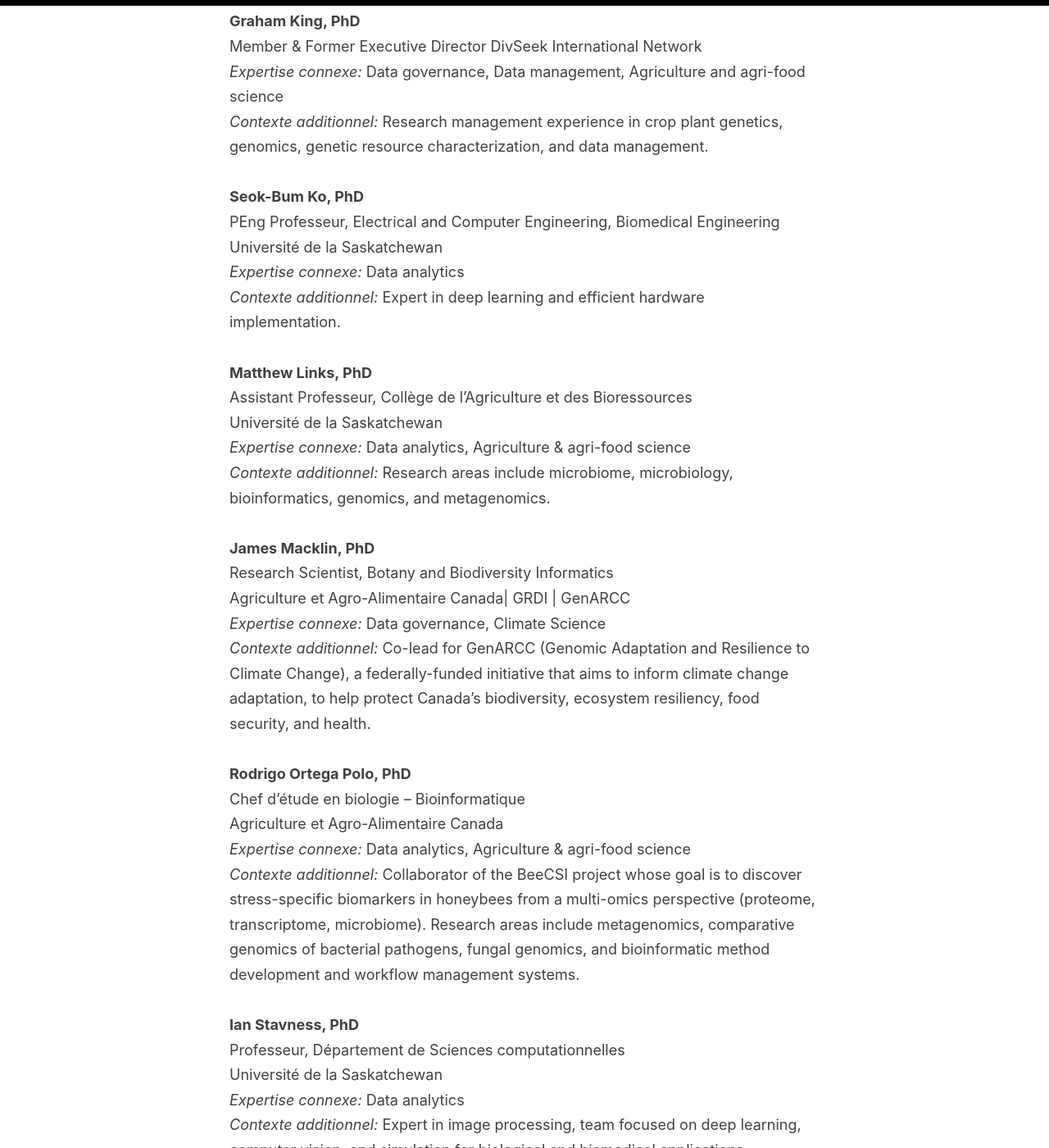
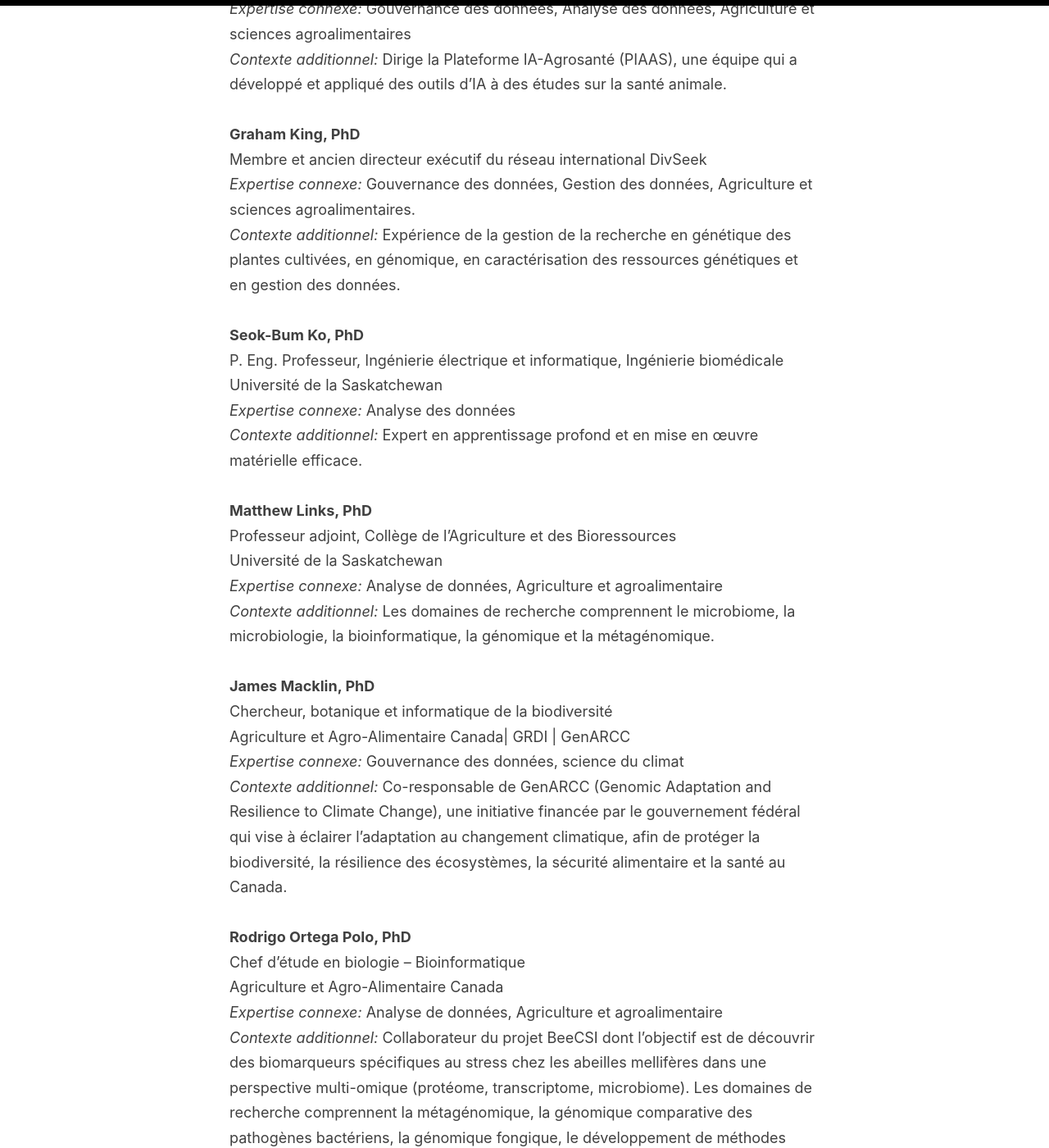
Before and after one commit to ClimateSmartAg/ClimateSmartAg-website-fr, a Jekyll site: the page built from _pages/collaborators.md, in a window 1280 px wide and 1400 px high, scrolled down 2654 px. Shown: the whole window at 82% size. Built offline with Jekyll 4.4.1, drawn with Linux system fonts in a browser that asks for light colours; some of the changed text lies outside the part shown.

Commit message:
Update collaborators.md

```diff
--- a/_pages/collaborators.md
+++ b/_pages/collaborators.md
@@ -10,110 +10,94 @@
 Professeur, Département de Génétique humaine<br>
 Université McGill<br>
 _Expertise connexe:_ Gouvernance des données, Gestion des données<br>
-_Contexte additionnel_ A travaillé dans le cadre du projet CanCOGeN VirusSeq pour soutenir le partage des données génomiques virales à l'échelle du Canada. Compréhension approfondie des principes des données FAIR et de la science ouverte. Membre de SecureData4Health.
-<br>
+_Contexte additionnel_ A travaillé dans le cadre du projet CanCOGeN VirusSeq pour soutenir le partage des données génomiques virales à l'échelle du Canada. Compréhension approfondie des principes des données FAIR et de la science ouverte. Membre de SecureData4Health.<br>
 <br>
 **Philippe Després, PhD**<br>
 Professeur, Département de Physique, Génie physique et Optique<br>
 Université Laval<br>
 _Expertise connexe:_ Gouvernance des données, Gestion des données, Analyse des données<br>
-_Contexte additionnel:_ Compréhension approfondie des principes FAIR en matière de données et de science ouverte. Membre de l'Alliance pour la recherche numérique au Canada.
-<br>
+_Contexte additionnel:_ Compréhension approfondie des principes FAIR en matière de données et de science ouverte. Membre de l'Alliance pour la recherche numérique au Canada.<br>
 <br>
 **Laurette Dubé, PhD**<br>
 Professeur Émérite<br>
 Université McGill<br>
 _Expertise connexe:_ Agriculture et sciences agroalimentaires<br>
-_Contexte additionnel:_ Etudie les problèmes sociaux complexes par le biais de la recherche sur la convergence.
-<br>
+_Contexte additionnel:_ Etudie les problèmes sociaux complexes par le biais de la recherche sur la convergence.<br>
 <br>
 **Emma Griffiths, PhD**<br>
 Conservateur en chef, Centre de génomique des maladies infectieuses et One Health<br>
 Université Simon Fraser<br>
 _Expertise connexe:_ Gouvernance des données<br>
-_Contexte additionnel:_ Travaille dans le cadre du projet CanCOGeN VirusSeq pour soutenir le partage des données génomiques virales à l'échelle du Canada.
-
+_Contexte additionnel:_ Travaille dans le cadre du projet CanCOGeN VirusSeq pour soutenir le partage des données génomiques virales à l'échelle du Canada.<br>
+<br>
 **Lewis Lukens, PhD**<br>
-Professeur, Département d'agriculture végétale<<br>
+Professeur, Département d'agriculture végétale<br>
 Université de Guelph<br>
 _Expertise connexe:_ Agriculture et sciences agroalimentaires<br>
-_Contexte additionnel:_ L'accent est mis sur le maïs et d'autres espèces végétales, en utilisant la bioinformatique et la génomique quantitative.
-<br>
+_Contexte additionnel:_ L'accent est mis sur le maïs et d'autres espèces végétales, en utilisant la bioinformatique et la génomique quantitative.<br>
 <br>
 **Ghader Manafiazar, PhD**<br>
-Assistant Professeur, Département de Sciences animales et aquaculture<br>
+Professeur adjoint, Département de Sciences animales et aquaculture<br>
 Université Dalhousie<br>
 _Expertise connexe:_ Agriculture et agroalimentaire, Science du climat<br>
-_Contexte additionnel:_ Expert in feed efficiency, GHG emissions, and resilience traits in livestock production systems.
-<br>
+_Contexte additionnel:_ Expert en efficacité alimentaire, en émissions de gaz à effet de serre et en traits de résilience dans les systèmes de production animale.<br>
 <br>
 **Athanasios Zovoilis, PhD**<br>
 Professeur associé, Département de biochimie et de génétique médicale<br>
 Université du Manitoba<br>
 _Expertise connexe:_ Analyse des données<br>
-_Contexte additionnel:_ Expert en biologie de l'ARN, dirige le réseau de bioinformatique de l'Alberta (BioNet).
-<br>
+_Contexte additionnel:_ Expert en biologie de l'ARN, dirige le réseau de bioinformatique de l'Alberta (BioNet).<br>
 <br>
 ## Collaborateurs
-
 **Michelle Brazas, PhD**<br>
 Directeur, Institut de recherche sur le cancer de l'Ontario<br>
-Scientific Director Bioinformatics.ca Canadian Bioinformatics Workshops<br>
-_Expertise connexe:_ Education & training<br>
-_Contexte additionnel:_ Establishing the Canadian Bioinformatics, Computational Biology, and Health Data Sciences Training & Community Platform
-<br>
+Directeur scientifique Bioinformatics.ca Ateliers canadiens de bio-informatique<br>
+_Expertise connexe:_ Éducation et formation<br>
+_Contexte additionnel:_ Mise en place de la plateforme canadienne de formation et de communauté en bioinformatique, biologie computationnelle et sciences des données de santé.<br>
 <br>
 **Melanie Courtot, PhD**<br>
-Assistant Professeur, Ontario Institute for Cancer Research<br>
+Professeur adjoint, Institut de recherche sur le cancer de l'Ontario<br>
 Université de Toronto<br>
-_Related expertise:_ Data governance, Data management<br>
-_Contexte additionnel:_ Former operations committee member of OBO Foundry, team develops software, databases, and other necessary components to store, organize, and compute over large and complex datasets. Worked as part of the CanCOGeN VirusSeq project to support Canada-wide viral genomics data sharing.
-<br>
+_Related expertise:_ Gouvernance des données, Gestion des données<br>
+_Contexte additionnel:_ Ancien membre du comité des opérations de l'OBO Foundry, l'équipe développe des logiciels, des bases de données et d'autres composants nécessaires pour stocker, organiser et calculer sur des ensembles de données complexes et de grande taille. A travaillé dans le cadre du projet CanCOGeN VirusSeq pour soutenir le partage des données génomiques virales à l'échelle du Canada.<br>
 <br>
 **Pablo Valdes Donoso, DVM, PhD**<br>
-Assistant Professeur<br>
+Professeur adjoint<br>
 Université de Montréal<br>
-_Expertise connexe:_ Data governance, Data analytics, Agriculture and agri-food science<br>
-_Contexte additionnel:_ Leads the Plateforme IA-Agrosanté (PIAAS), a team that has developed and applied AI tools to animal health studies.
-<br>
+_Expertise connexe:_ Gouvernance des données, Analyse des données, Agriculture et sciences agroalimentaires<br>
+_Contexte additionnel:_ Dirige la Plateforme IA-Agrosanté (PIAAS), une équipe qui a développé et appliqué des outils d'IA à des études sur la santé animale.<br>
 <br>
 **Graham King, PhD**<br>
-Member & Former Executive Director DivSeek International Network<br>
-_Expertise connexe:_ Data governance, Data management, Agriculture and agri-food science<br>
-_Contexte additionnel:_ Research management experience in crop plant genetics, genomics, genetic resource characterization, and data management.
-<br>
+Membre et ancien directeur exécutif du réseau international DivSeek<br>
+_Expertise connexe:_ Gouvernance des données, Gestion des données, Agriculture et sciences agroalimentaires.<br>
+_Contexte additionnel:_ Expérience de la gestion de la recherche en génétique des plantes cultivées, en génomique, en caractérisation des ressources génétiques et en gestion des données.<br>
 <br>
 **Seok-Bum Ko, PhD**<br>
-PEng Professeur, Electrical and Computer Engineering, Biomedical Engineering<br>
+P. Eng. Professeur, Ingénierie électrique et informatique, Ingénierie biomédicale<br>
 Université de la Saskatchewan<br>
-_Expertise connexe:_ Data analytics<br>
-_Contexte additionnel:_ Expert in deep learning and efficient hardware implementation.
-<br>
+_Expertise connexe:_ Analyse des données<br>
+_Contexte additionnel:_ Expert en apprentissage profond et en mise en œuvre matérielle efficace.<br>
 <br>
 **Matthew Links, PhD**<br>
-Assistant Professeur, Collège de l'Agriculture et des Bioressources<br>
+Professeur adjoint, Collège de l'Agriculture et des Bioressources<br>
 Université de la Saskatchewan<br>
-_Expertise connexe:_ Data analytics, Agriculture & agri-food science<br>
-_Contexte additionnel:_ Research areas include microbiome, microbiology, bioinformatics, genomics, and metagenomics.
-<br>
+_Expertise connexe:_ Analyse de données, Agriculture et agroalimentaire<br>
+_Contexte additionnel:_ Les domaines de recherche comprennent le microbiome, la microbiologie, la bioinformatique, la génomique et la métagénomique.<br>
 <br>
 **James Macklin, PhD**<br>
-Research Scientist, Botany and Biodiversity Informatics<br>
+Chercheur, botanique et informatique de la biodiversité<br>
 Agriculture et Agro-Alimentaire Canada| GRDI | GenARCC<br>
-_Expertise connexe:_ Data governance, Climate Science<br>
-_Contexte additionnel:_ Co-lead for GenARCC (Genomic Adaptation and Resilience to Climate
-Change), a federally-funded initiative that aims to inform climate change adaptation, to help protect Canada’s biodiversity, ecosystem resiliency, food security, and health.
-<br>
+_Expertise connexe:_ Gouvernance des données, science du climat<br>
+_Contexte additionnel:_ Co-responsable de GenARCC (Genomic Adaptation and Resilience to Climate Change), une initiative financée par le gouvernement fédéral qui vise à éclairer l'adaptation au changement climatique, afin de protéger la biodiversité, la résilience des écosystèmes, la sécurité alimentaire et la santé au Canada.<br>
 <br>
 **Rodrigo Ortega Polo, PhD**<br>
 Chef d'étude en biologie – Bioinformatique<br>
 Agriculture et Agro-Alimentaire Canada<br>
-_Expertise connexe:_ Data analytics, Agriculture & agri-food science<br>
-_Contexte additionnel:_ Collaborator of the BeeCSI project whose goal is to discover stress-specific biomarkers in honeybees from a multi-omics perspective (proteome, transcriptome, microbiome). Research areas include metagenomics, comparative genomics of bacterial pathogens, fungal genomics, and bioinformatic method development and workflow management systems.
-<br>
+_Expertise connexe:_ Analyse de données, Agriculture et agroalimentaire<br>
+_Contexte additionnel:_ Collaborateur du projet BeeCSI dont l'objectif est de découvrir des biomarqueurs spécifiques au stress chez les abeilles mellifères dans une perspective multi-omique (protéome, transcriptome, microbiome). Les domaines de recherche comprennent la métagénomique, la génomique comparative des pathogènes bactériens, la génomique fongique, le développement de méthodes bioinformatiques et les systèmes de gestion des flux de travail.<br>
 <br>
 **Ian Stavness, PhD**<br>
 Professeur, Département de Sciences computationnelles<br>
 Université de la Saskatchewan<br>
-_Expertise connexe:_ Data analytics<br>
-_Contexte additionnel:_ Expert in image processing, team focused on deep learning, computer vision, and simulation for biological and biomedical applications.
+_Expertise connexe:_ Analyse des données<br>
+_Contexte additionnel:_ Expert en traitement d'images, équipe axée sur l'apprentissage profond, la vision par ordinateur et la simulation pour les applications biologiques et biomédicales.<br>
```
